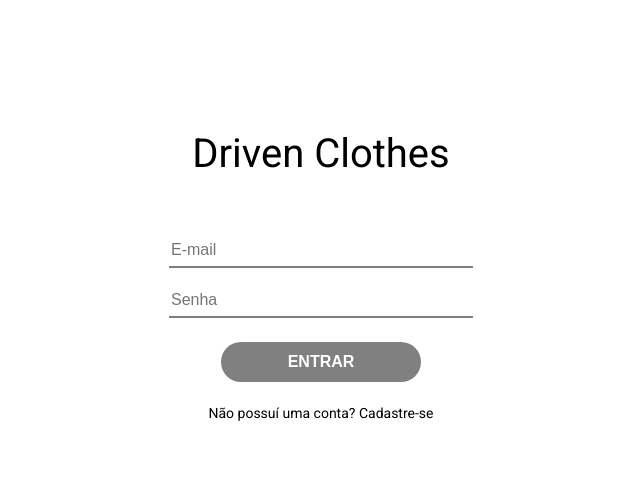
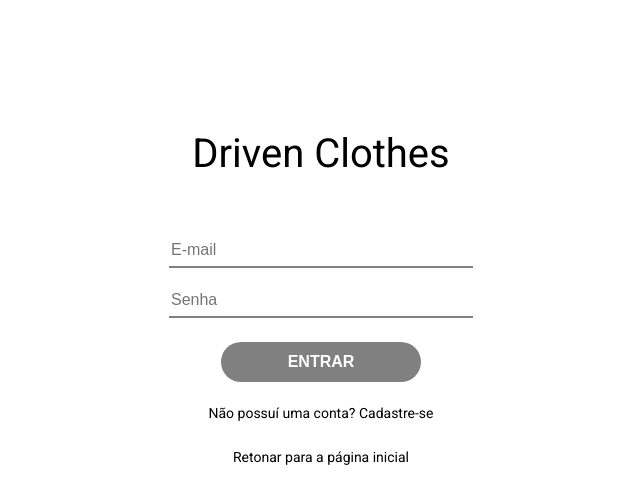
Before and after one commit to maricrestani/projeto15-drivenClothes-front, a React (Create React App) app: page /signin in a window 1280 px wide. Shown: the top 504 px of the page, without its empty margins (319-959 px from the left). Built offline with nearby package versions, Linux system fonts and the light colour scheme.

Commit message:
feat: link to home in signin e signup

```diff
--- a/src/SignIn.js
+++ b/src/SignIn.js
@@ -54,6 +54,9 @@ export default function SignIn() {
       </form>
       <Link to={"/signup"}>
         <h3>Não possuí uma conta? Cadastre-se</h3>
+      </Link>
+      <Link to={"/"}>
+        <h3>Retonar para a página inicial</h3>
       </Link>
     </LoginContainer>
   );
@@ -112,6 +115,6 @@ const LoginContainer = styled.div`
     font-weight: 400;
     font-size: 14px;
     color: black;
-    margin-bottom: 100px;
+    margin-bottom: 30px;
   }
 `;
--- a/src/SignUp.js
+++ b/src/SignUp.js
@@ -75,6 +75,9 @@ export default function SignUp() {
       <Link to={"/signin"}>
         <h3>Já possuí uma conta? Entre</h3>
       </Link>
+      <Link to={"/"}>
+        <h3>Retonar para a página inicial</h3>
+      </Link>
     </LoginContainer>
   );
 }
@@ -136,6 +139,6 @@ const LoginContainer = styled.div`
     font-weight: 400;
     font-size: 14px;
     color: black;
-    margin-bottom: 100px;
+    margin-bottom: 30px;
   }
 `;
```
